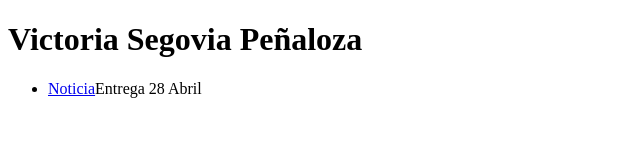
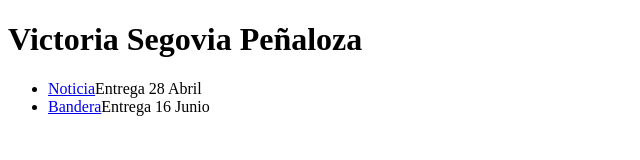
Before and after one commit to Victoria-Segovia/entregas_sistemas_inferfaz2021, a plain HTML site: page index.html in a window 1280 px wide. Shown: the whole page, without its empty margins (0-640 px from the left). Drawn offline with Linux system fonts and the light colour scheme.

Commit message:
portafolio

```diff
--- a/index.html
+++ b/index.html
@@ -10,6 +10,7 @@
     <h1>Victoria Segovia Peñaloza</h1>
     <ul>
         <li><a href="sitio_noticia/indx.html">Noticia</a>Entrega 28 Abril</li>
+        <li><a href="POSICIONAMIENTO/index.html">Bandera</a>Entrega 16 Junio</li>
     </ul>
 </body>
 </html>
```
